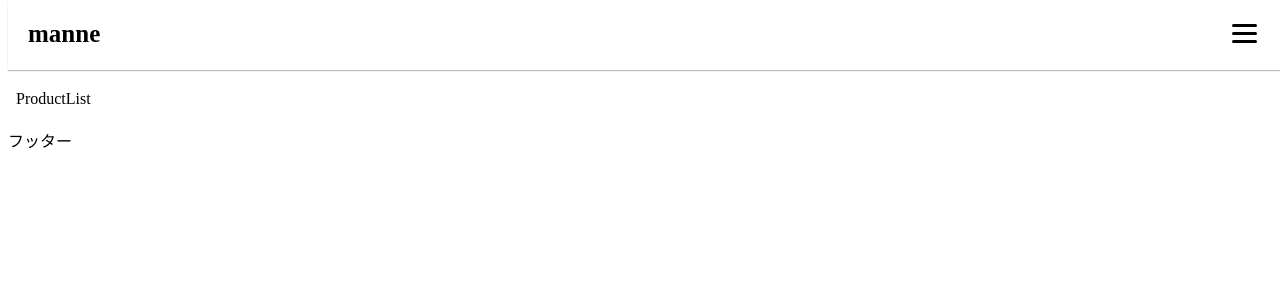
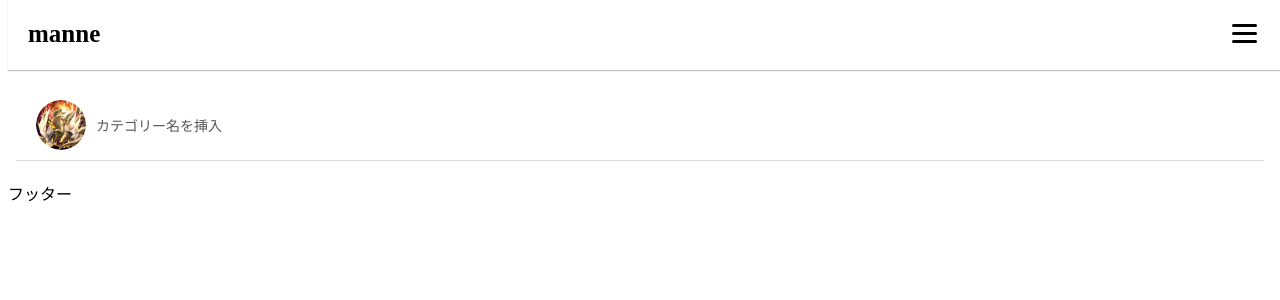
Before and after one commit to Organization-Yuuki/manne, a React (Vite) app: page / in a window 1280 px wide. Shown: the top 300 px of the page. Built offline with nearby package versions, Linux system fonts and the light colour scheme; what emotion-reset would draw is missing.

Commit message:
[ feature ] カテゴリーリストの１パーツ

```diff
--- a/src/components/parts/links/CategoryRow.tsx
+++ b/src/components/parts/links/CategoryRow.tsx
@@ -1,5 +1,24 @@
-import { FC } from 'react'
+import { FC, memo } from 'react'
+import { Link as RouterLink } from 'react-router-dom'
+import clsx from 'clsx'
 
-export const CategoryRow: FC = () => {
-  return <div></div>
+import { commonIconStyle } from '../../../styles/parts/icon.style'
+import { commonRowStyle } from '../../../styles/parts/row.style'
+
+interface Props {
+  url: string
+  imgUrl: string
+  categoryName: string
 }
+
+const BeforeMemoCategoryRow: FC<Props> = ({ url, imgUrl, categoryName }) => {
+  return (
+    <RouterLink to={url} css={commonRowStyle} className={clsx('category')}>
+      <img src={imgUrl} alt={categoryName} css={commonIconStyle} />
+      <span>{categoryName}</span>
+    </RouterLink>
+  )
+}
+
+export const CategoryRow: FC<Props> = memo(BeforeMemoCategoryRow)
+CategoryRow.displayName = 'CategoryRow'
--- a/src/pages/ProductList.tsx
+++ b/src/pages/ProductList.tsx
@@ -1,5 +1,16 @@
 import { FC } from 'react'
 
+import { CategoryRow } from '../components/parts/links/CategoryRow'
+import sample from '../assets/images/sample_icon.png'
+
 export const ProductList: FC = () => {
-  return <div>ProductList</div>
+  return (
+    <div>
+      <CategoryRow
+        url="/auth"
+        categoryName="カテゴリー名を挿入"
+        imgUrl={sample}
+      />
+    </div>
+  )
 }
--- a/src/styles/parts/icon.style.ts
+++ b/src/styles/parts/icon.style.ts
@@ -0,0 +1,9 @@
+import { css, SerializedStyles } from '@emotion/react'
+
+export const commonIconStyle = (): SerializedStyles =>
+  css({
+    width: '50px',
+    height: '50px',
+    borderRadius: '50%',
+    border: 'none',
+  })
--- /dev/null
+++ b/src/styles/parts/row.style.ts
@@ -0,0 +1,19 @@
+import { css, SerializedStyles, Theme } from '@emotion/react'
+
+export const commonRowStyle = (theme: Theme): SerializedStyles =>
+  css({
+    display: 'flex',
+    justifyContent: 'flex-start',
+    alignItems: 'center',
+    padding: '10px 0 10px 20px',
+    textDecoration: 'none',
+    gap: '10px',
+    borderBottom: `1px solid ${theme.colors.grey.primary}`,
+
+    '&.category': {
+      '& > span': {
+        color: theme.colors.text.secondary,
+        fontSize: '14px',
+      },
+    },
+  })
```
